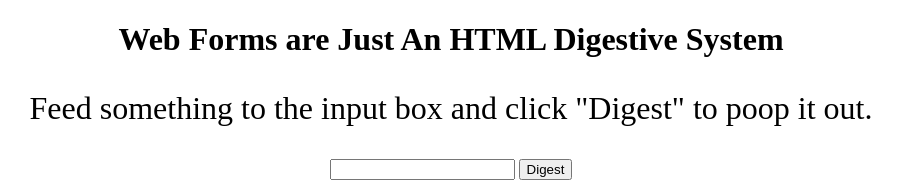
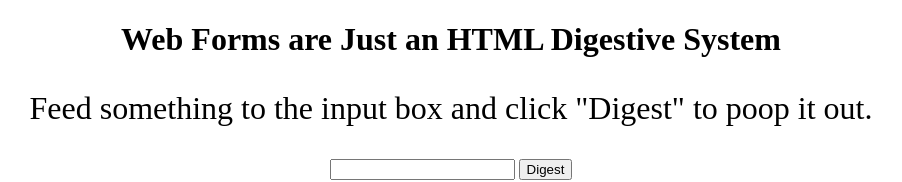
Before and after one commit to tipjoe/aspiring-devs-10-2022-p2-form-digest, a website: page src/App.html in a window 1280 px wide. Shown: the top 182 px of the page, without its empty margins (189-1091 px from the left). Drawn offline with nearby package versions, Linux system fonts and the light colour scheme.

Commit message:
Add readme.

```diff
--- a/src/App.html
+++ b/src/App.html
@@ -34,7 +34,7 @@
   <body style="text-align: center;">
     <!-- Replace everything in here -->
     <div class="application-body">
-      <h1>Web Forms are Just An HTML Digestive System</h1>
+      <h1>Web Forms are Just an HTML Digestive System</h1>
       <p style="font-size: 2rem;">Feed something to the input box and click "Digest" to poop it out.</p>
       <div style="margin-bottom: 20px;">
         <form id="digest">
```
Also changed, not shown: README.md.
